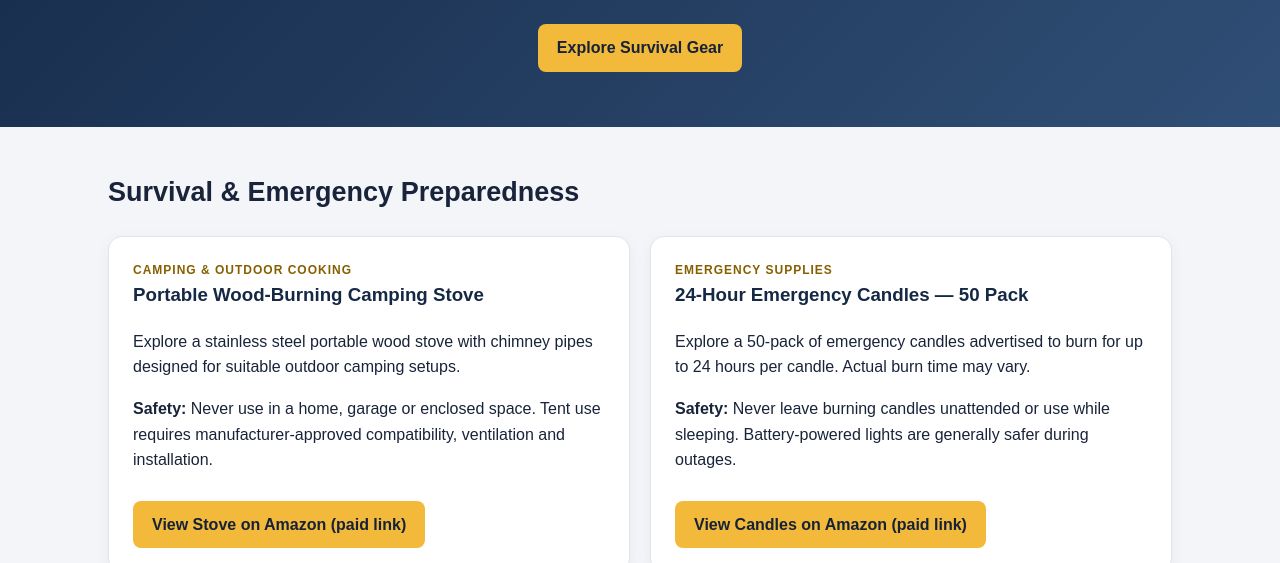
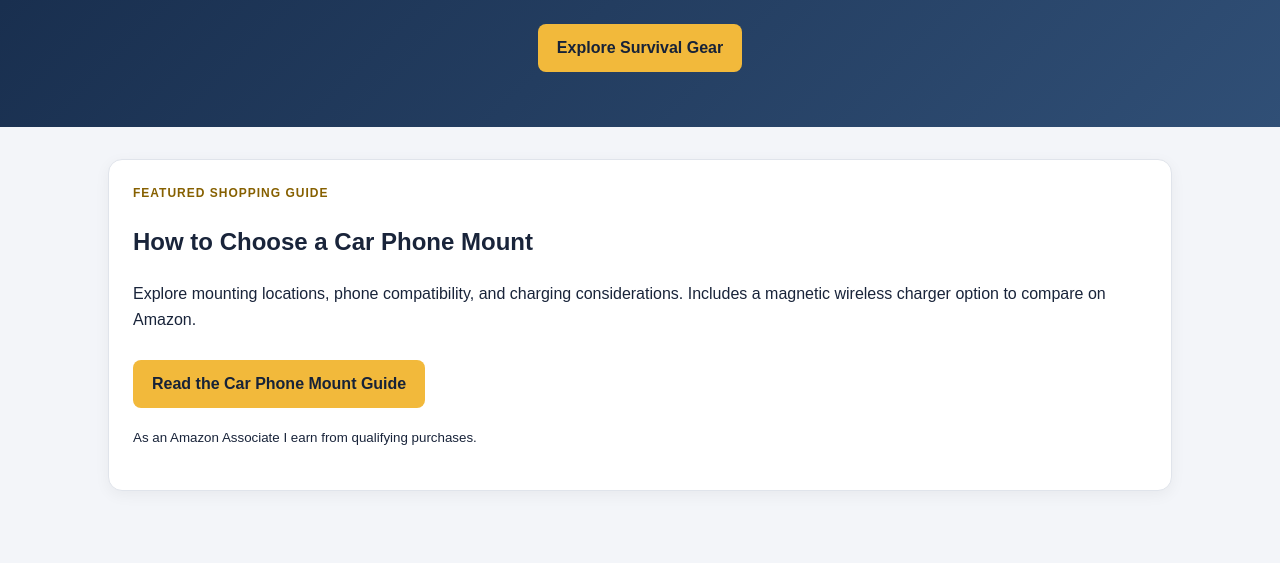
Before and after one commit to venturepilotdeals/venturepilotdeals.github.io, a plain HTML site: page index.html in a window 1280 px wide. Shown: the part 390-953 px from the top of the page. Drawn offline with Linux system fonts and the light colour scheme.

Commit message:
Add featured shopping guide section to index.html

```diff
--- a/index.html
+++ b/index.html
@@ -49,6 +49,15 @@ footer p{margin:9px 0}
 <a class="btn" href="#survival">Explore Survival Gear</a>
 </section>
 <main>
+  <section class="container">
+  <article class="card">
+    <div class="tag">Featured Shopping Guide</div>
+    <h2>How to Choose a Car Phone Mount</h2>
+    <p>Explore mounting locations, phone compatibility, and charging considerations. Includes a magnetic wireless charger option to compare on Amazon.</p>
+    <a class="btn" href="car-phone-mount-guide.html">Read the Car Phone Mount Guide</a>
+    <p><small>As an Amazon Associate I earn from qualifying purchases.</small></p>
+  </article>
+</section>
 <section class="container" id="survival">
 <h2 class="section-title">Survival & Emergency Preparedness</h2>
 <div class="grid">
```
